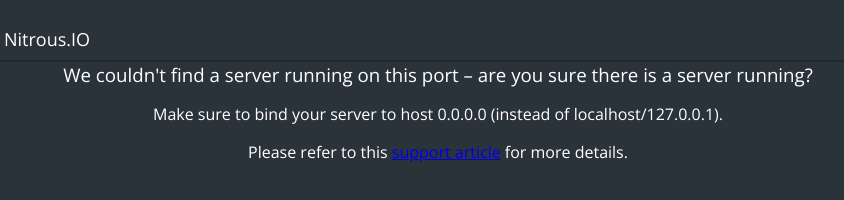
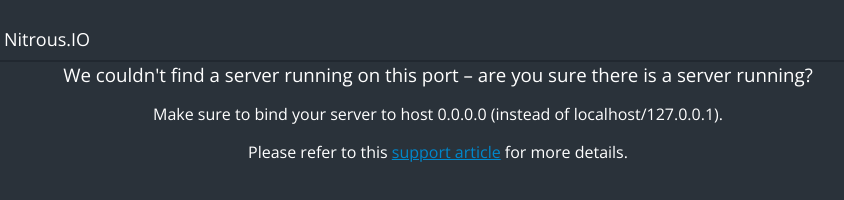
Before and after one commit to nitrous-io/cartman, a plain HTML site: page public/502.html in a window 1280 px wide. Shown: the full height of the page, 202-1046 px from the left. Drawn offline with nearby package versions, Linux system fonts and the light colour scheme.

Commit message:
Make links more readable.

```diff
--- a/public/502.html
+++ b/public/502.html
@@ -80,6 +80,9 @@
         text-decoration: none;
       }
 
+      a {
+        color: #08c;
+      }
     </style>
 
   </head>
```
Also changed, not shown: public/503.html (+3 -0 lines).
